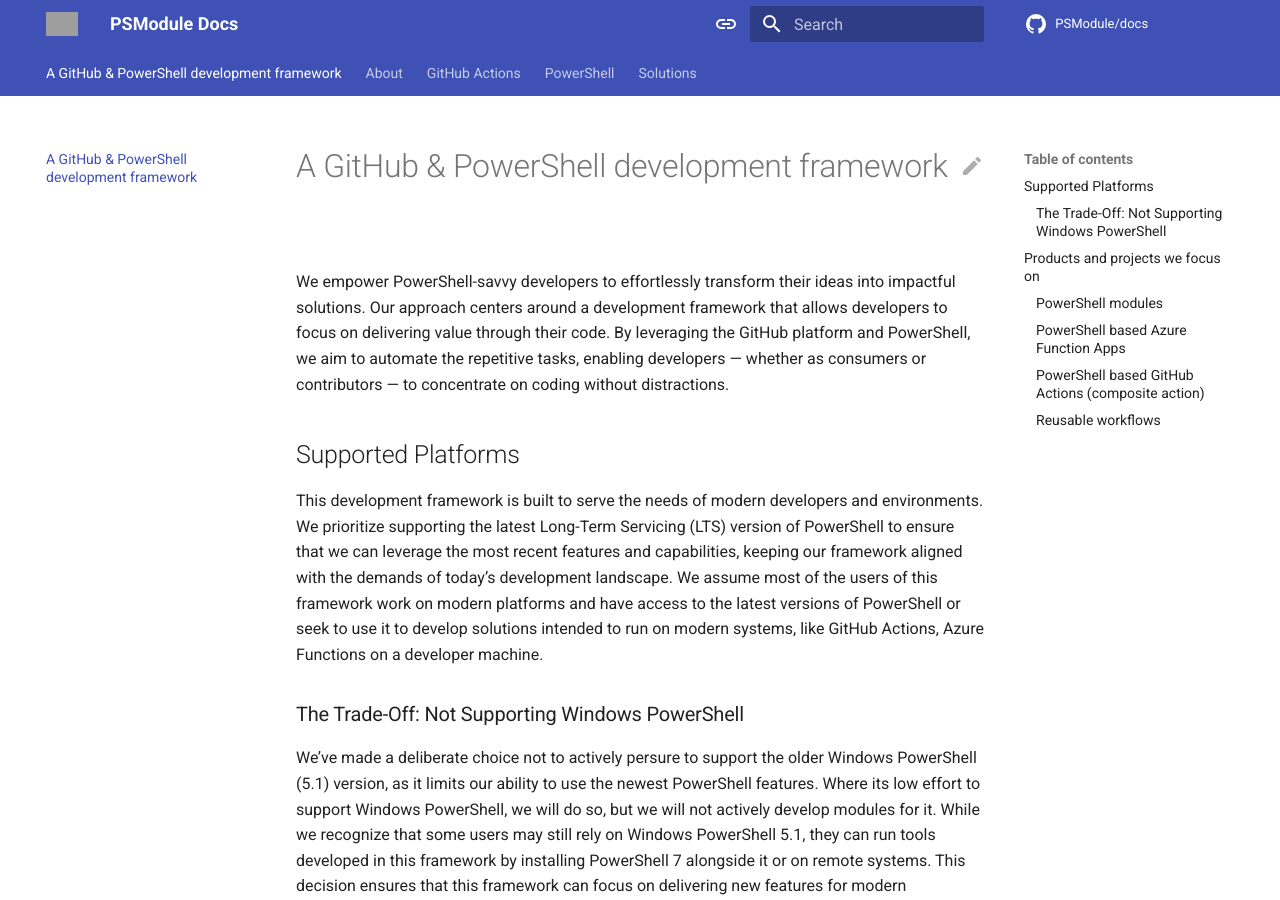
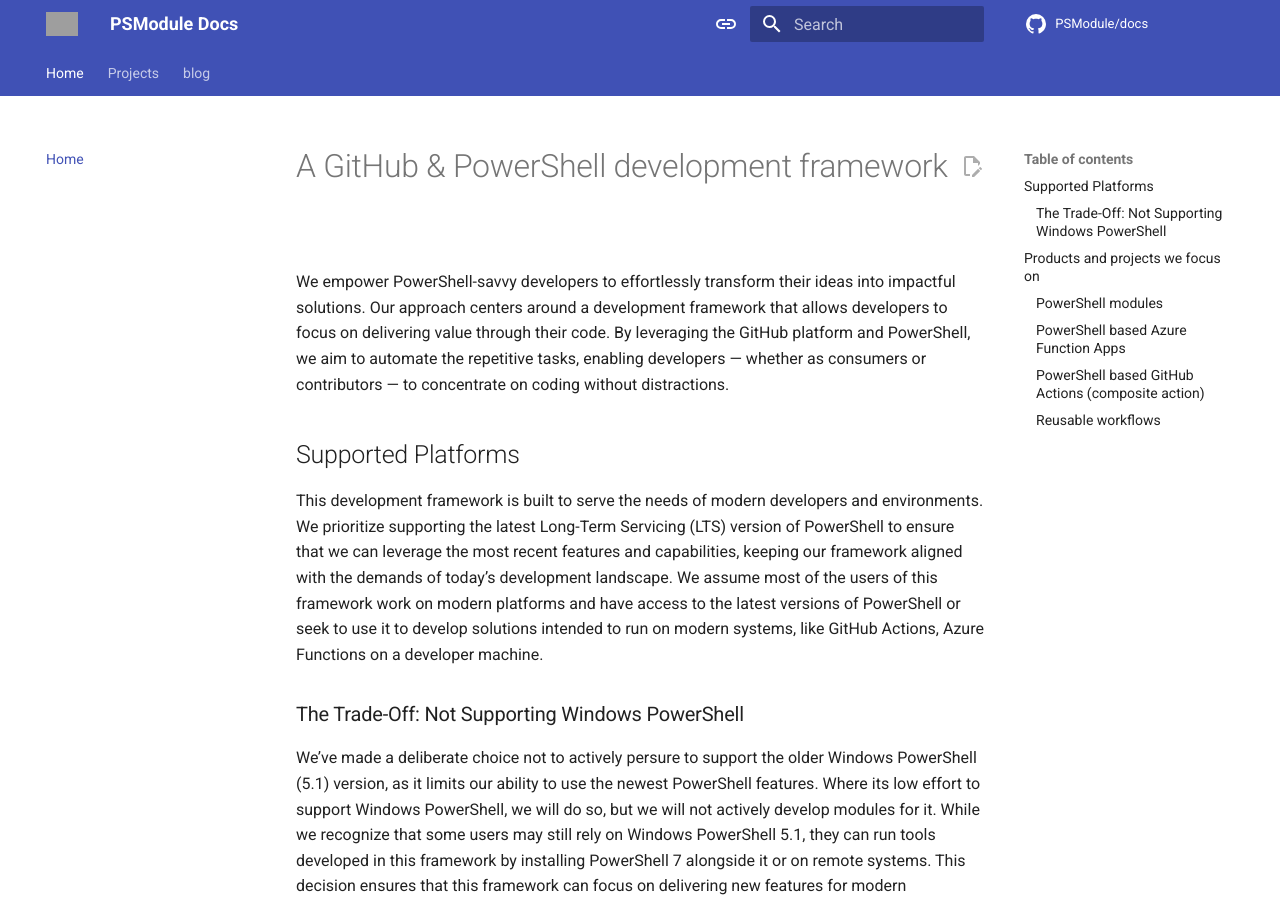
Before and after one commit to PSModule/docs, an MkDocs documentation site: the page built from docs/README.md, in a window 1280 px wide and 900 px high. Built offline with MkDocs 1.6.1 and Material for MkDocs 9.7.7, drawn with Linux system fonts in a browser that asks for light colours; some web fonts are replaced; comment, search, counter and statistics services are not loaded; some of the changed lines change nothing that is shown; grey boxes are pictures that could not be loaded.

Commit message:
Refactor mkdocs.yml: remove unused icon settings and uncomment navigation structure

```diff
--- a/mkdocs.yml
+++ b/mkdocs.yml
@@ -31,8 +31,6 @@
         name: Switch to system preference
   icon:
     repo: material/github
-    edit: material/pencil
-    view: material/eye
   features:
     - navigation.instant
     - navigation.instant.progress
@@ -44,11 +42,13 @@
     - search.highlight
     - content.action.edit
 
-# nav:
-#   - Home: README.md
-#   - Projects:
-#     - PowerShell Modules: PowerShell/index.md
-#     - GitHub Actions: GitHub-Actions/index.md
+nav:
+  - Home: README.md
+  - Projects:
+    - PowerShell Modules: PowerShell/index.md
+    - GitHub Actions: GitHub-Actions/index.md
+  - blog:
+    - blog/index.md
 
 repo_name: PSModule/docs
 repo_url: https://github.com/PSModule/docs
```
